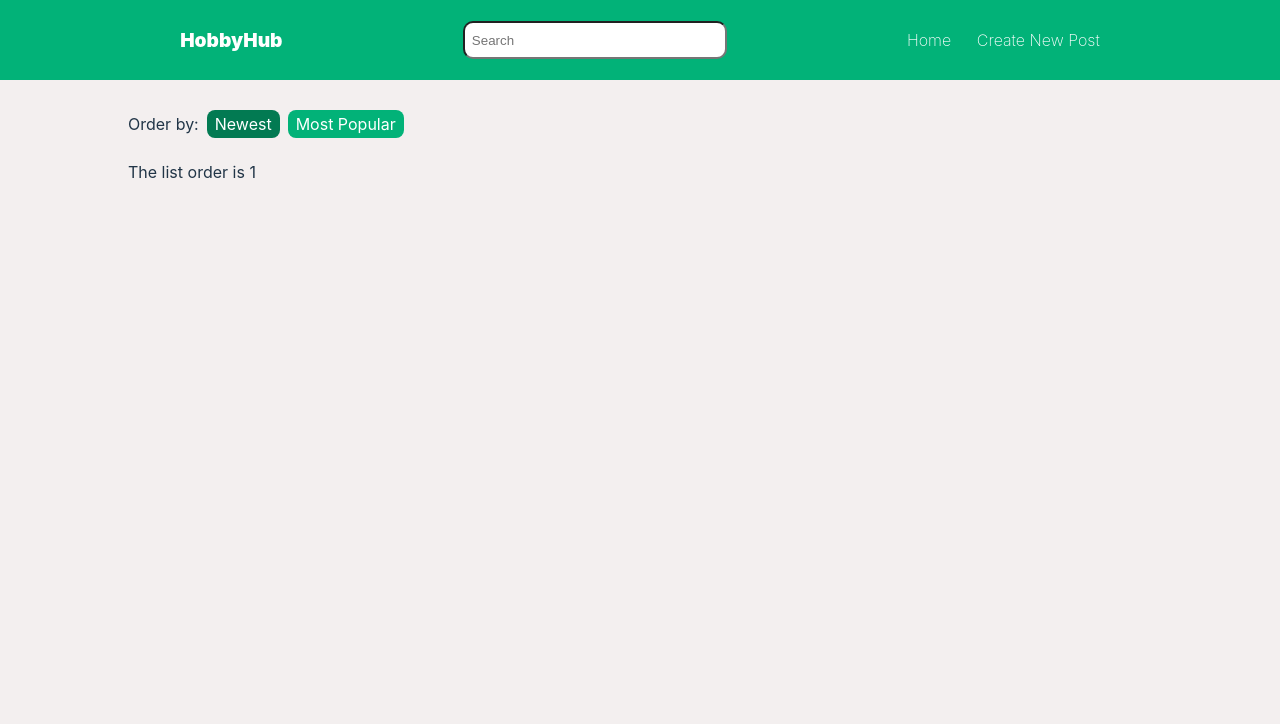
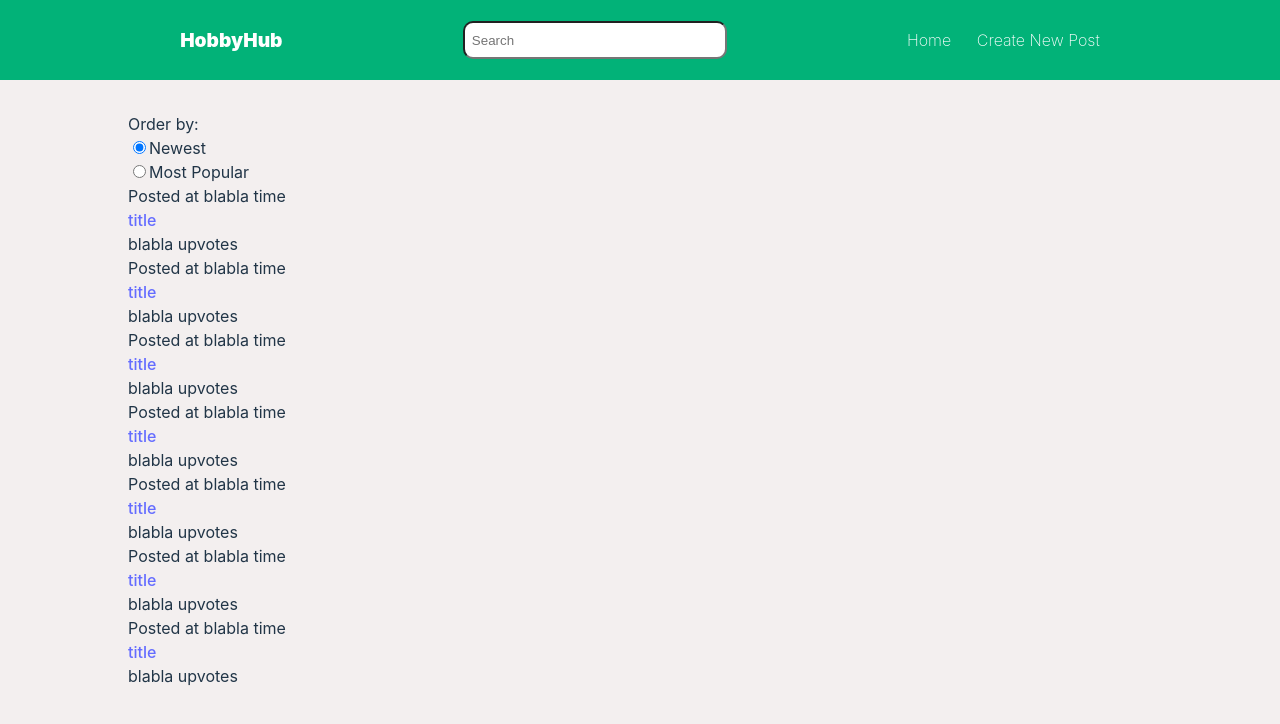
Before and after one commit to aaronlhh/PostHub, a React (Vite) app: page / in a window 1280 px wide. Shown: the top 724 px of the page. Built offline with nearby package versions, Linux system fonts and the light colour scheme.

Commit message:
feat: adding posts to homepage
not bring in the database yet

```diff
--- a/components/PostCard.jsx
+++ b/components/PostCard.jsx
@@ -1,11 +1,25 @@
 import React from "react";
+import { Link } from 'react-router-dom'
 
 
-const PostCard = () => {
+const PostCard = ({  }) => {
     return (
-        <>
-
-        </>
+        <div className="post-card">
+            <div className="time">
+                Posted at blabla time
+            </div>
+            <div className="gap"></div>
+            <Link
+                to='/'
+                className="title-name"
+            >
+                title
+            </Link>
+            <div className="gap"></div>
+            <div className="upvotes">
+                blabla upvotes
+            </div>
+        </div>
     )
 }
 
--- a/routes/HomePage.jsx
+++ b/routes/HomePage.jsx
@@ -1,11 +1,12 @@
-import React, { useState } from "react";
+import React, { useEffect, useState } from "react";
+import PostCard from "../components/PostCard";
 
 const HomePage = () => {
     const [listOrder, setListOrder] = useState(1);
 
     return (
         <div className="homepage">
-            <div className="list-order">
+            <div className="filters">
                 <span>Order by: </span>
                 <div>
                     <input
@@ -43,7 +44,13 @@ const HomePage = () => {
                 </div>
             </div>
             <div className="feeds">
-                The list order is {listOrder}
+                <PostCard  />
+                <PostCard  />
+                <PostCard  />
+                <PostCard  />
+                <PostCard  />
+                <PostCard  />
+                <PostCard  />
             </div>
         </div>
     )
```
